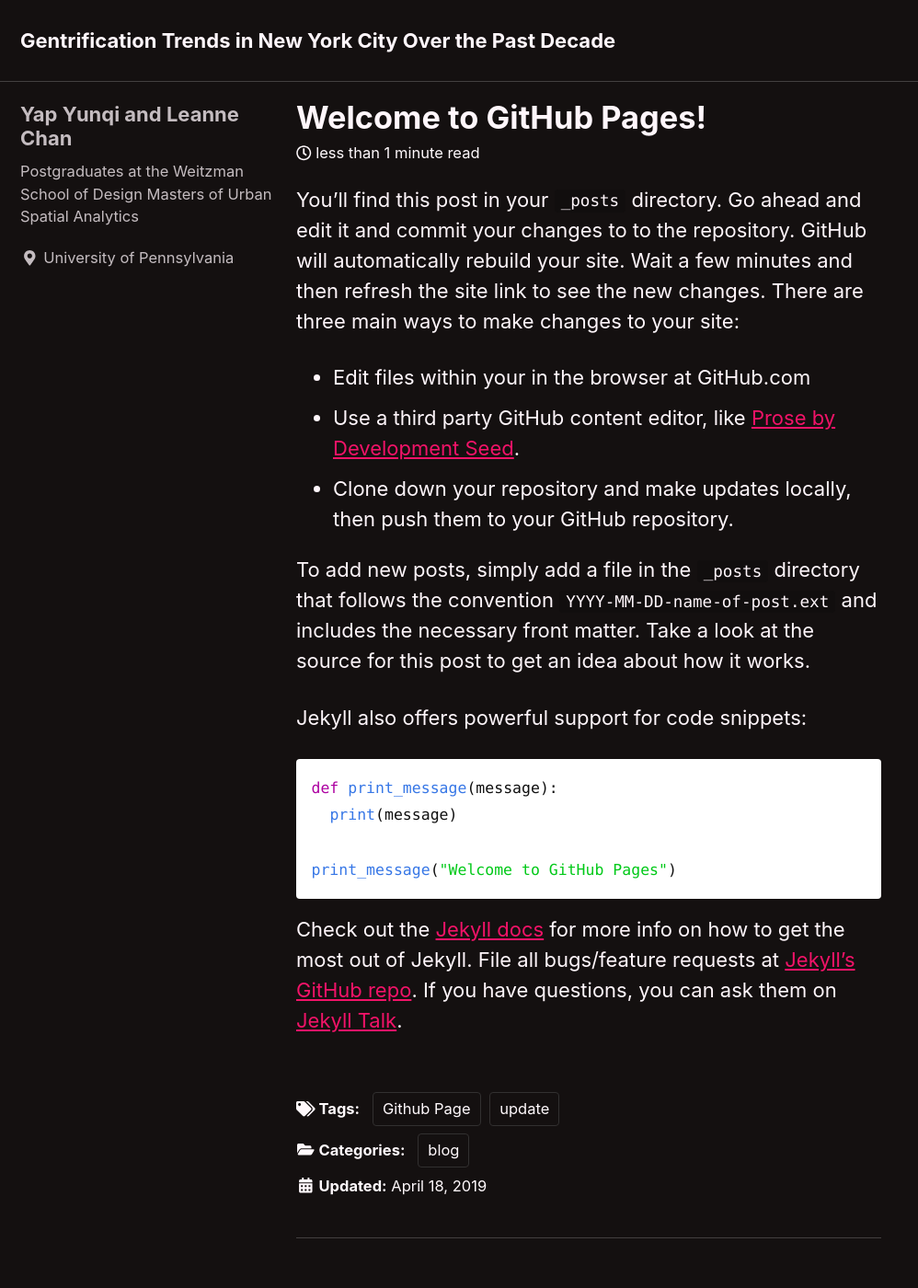
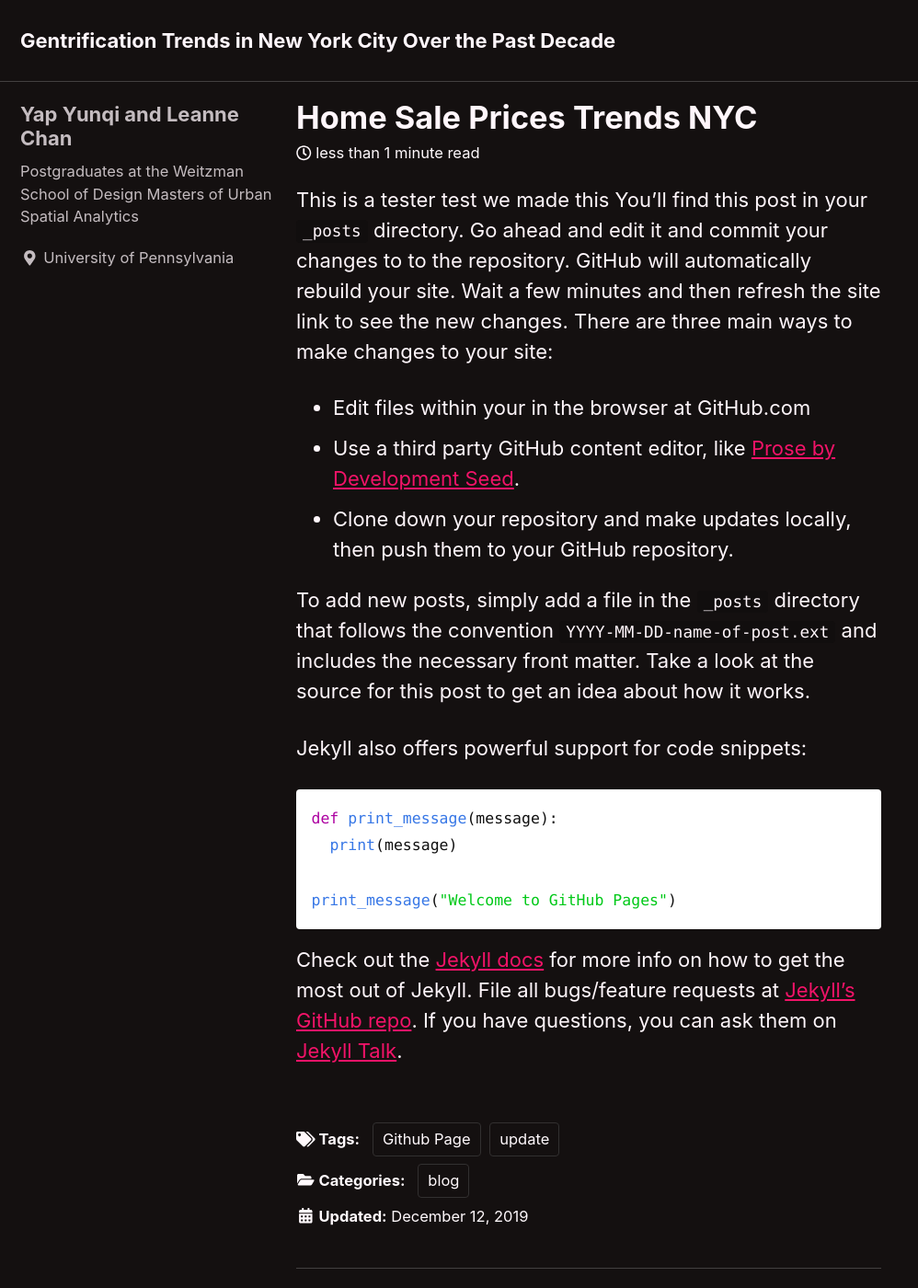
Before and after one commit to LeanneChan/Gentrification-Trends-In-NYC, a Jekyll site: the page built from _posts/2019-12-12-Home-Sale-Prices.md, in a window 1280 px wide and 1400 px high. Shown: the whole window at 92% size, without its empty margins (0-998 px from the left). Built offline with Jekyll 4.4.1, drawn with Linux system fonts in a browser that asks for light colours; cached includes are drawn as plain includes; nearby versions of some CDN libraries; a script that is not in the unit is left out.

Commit message:
Update and rename 2019-04-18-welcome-to-github-pages.md to 2019-12-12-Home-Sale-Prices.md

```diff
--- a/_posts/2019-04-18-welcome-to-github-pages.md
+++ b/_posts/2019-12-12-Home-Sale-Prices.md
@@ -1,6 +1,6 @@
 ---
-title: "Welcome to GitHub Pages!"
-date: 2019-04-18T15:34:30-04:00
+title: "Home Sale Prices Trends NYC"
+date: 2019-12-12T10:54:30-04:00
 categories:
   - blog
 tags:
@@ -8,6 +8,8 @@ tags:
   - update
 ---
 
+This is a tester test
+we made this
 You'll find this post in your `_posts` directory. Go ahead and edit it and commit your changes to to the repository. GitHub will automatically rebuild your site. Wait a few minutes and then refresh the site link to see the new changes. There are three main ways to make changes to your site:
 
 - Edit files within your in the browser at GitHub.com
```
